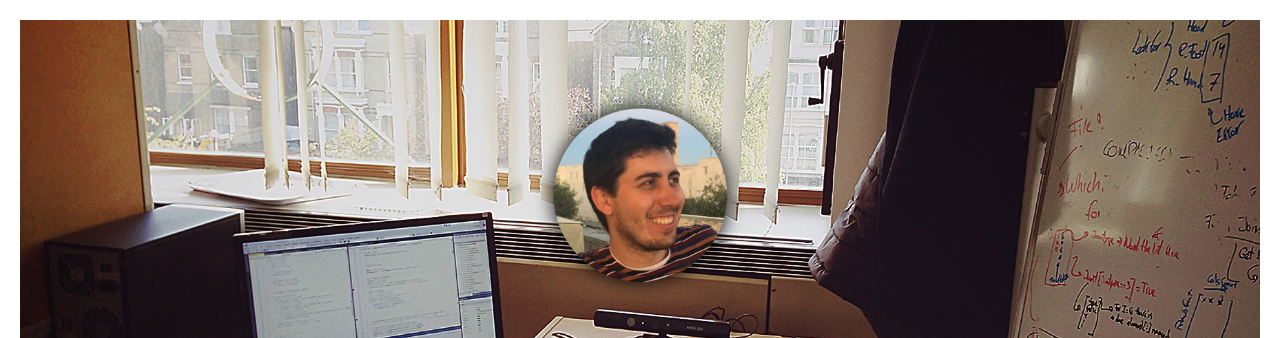
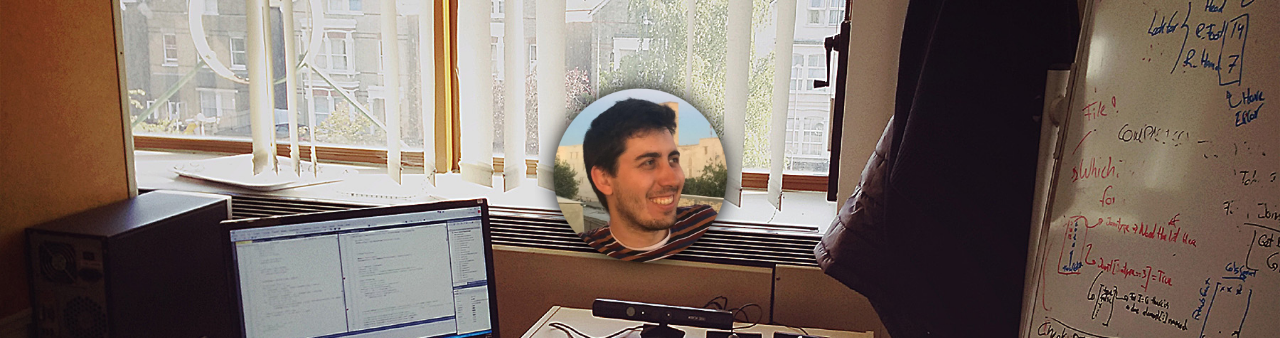
Before and after one commit to keny91/PersonalWeb, a plain HTML site: page index.html in a window 1280 px wide. Shown: the top 338 px of the page. Drawn offline with nearby package versions, Linux system fonts and the light colour scheme; some packages are replaced by stand-ins of ours.

Commit message:
Body Margin Corrected
It was messing up the visualization

```diff
--- a/css/general.css
+++ b/css/general.css
@@ -10,6 +10,7 @@
 }
 
 body{
+
 
 	font-family: arial;
 }
@@ -33,7 +34,7 @@ body{
 @import url(//netdna.bootstrapcdn.com/font-awesome/3.2.1/css/font-awesome.css);
 
 fieldset, label { margin: 0; padding: 0; }
-body{ margin: 20px; }
+
 h1 { font-size: 1.5em; margin: 10px; }
 
 /****** Style Star Rating Widget *****/
--- a/index.html
+++ b/index.html
@@ -20,7 +20,6 @@
   <link rel="stylesheet" href="css/icons.css">
 
   <!--SCRIPTS-->
-  <script src="https://maps.googleapis.com/maps/api/js?v=3.exp&signed_in=true"></script>
   <!-- jQuery (necessary for Bootstrap's JavaScript plugins) -->
   <script src="https://ajax.googleapis.com/ajax/libs/jquery/1.11.2/jquery.min.js"></script>
   <!-- Include all compiled plugins (below), or include individual files as needed -->
```
